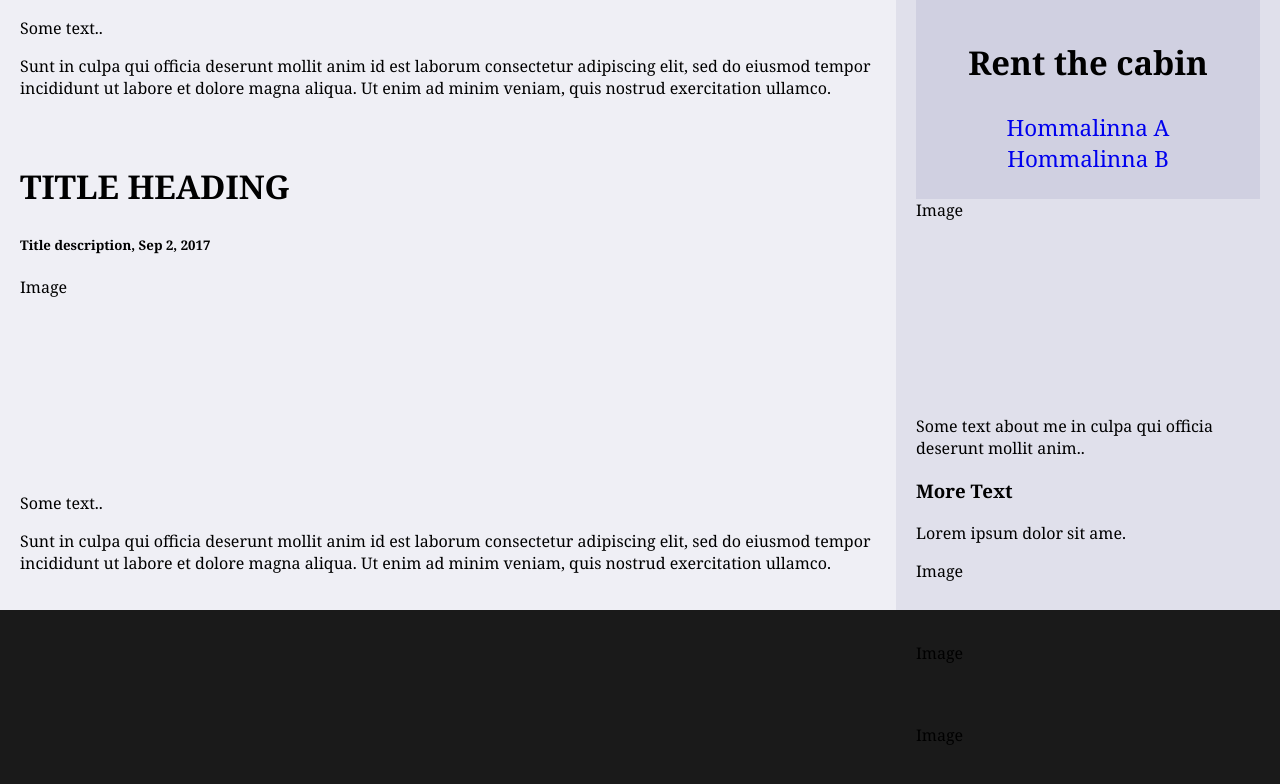
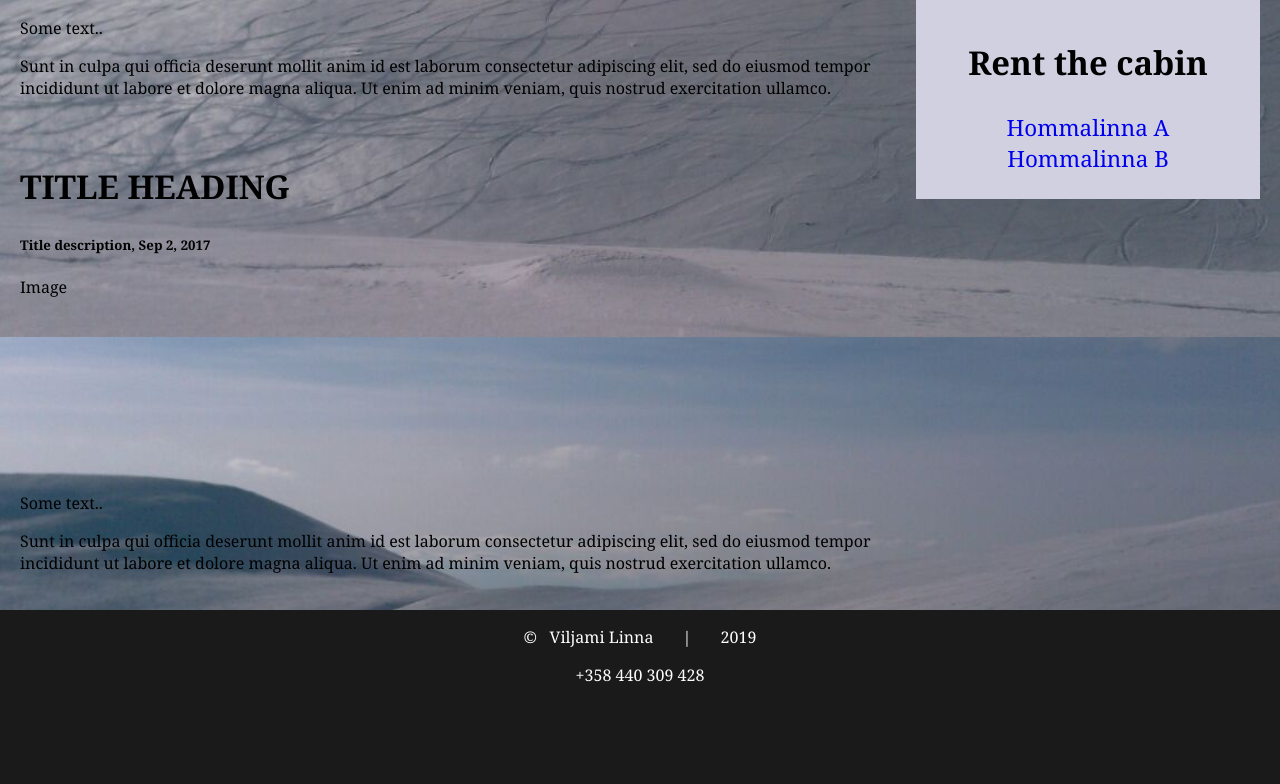
Before and after one commit to LinnaViljami/hommalinna, a Django app: template hommalinna_sites/templates/home.html in a window 1280 px wide. Shown: the part 739-1523 px from the top of the page. After the commit the page ends 1421 px from the top, so only its background shows below. Run offline with Django 3.2, Linux system fonts and the light colour scheme; the template is opened without the code that fills it, so the values that code supplies are empty; some libraries are stand-ins or nearby versions.

Commit message:
Backround image added and css properties setted up

```diff
--- a/hommalinna_sites/static/css/style.css
+++ b/hommalinna_sites/static/css/style.css
@@ -70,6 +70,12 @@ h2{
   display: flex;
   flex-wrap: wrap;
   flex-direction: row-reverse;
+
+  background-image: url("/static/images/taustakuva.jpg");
+  background-position: left top;
+  background-size: cover;
+  background-repeat: no-repeat;
+  background-attachment: fixed;
 }
 
 .clearfix{
@@ -79,15 +85,19 @@ h2{
 /* Sidebar/left column */
 .side {
   flex: 30%;
-  background-color: #e0e0eb;
   padding: 20px;
 }
 
 /* Main column */
 .main {
   flex: 70%;
-  background-color: #efeff5;
   padding: 20px;
+
+}
+
+.bottomBar {
+  text-align: center;
+  color: white;
 }
 
 /* Fake image, just for this example */
--- a/hommalinna_sites/templates/home.html
+++ b/hommalinna_sites/templates/home.html
@@ -30,13 +30,6 @@
         <br>
         <a href="/hommalinna_sites/cabin"> Hommalinna B</a>
     </div>
-    <div class="fakeimg" style="height:200px;">Image</div>
-    <p>Some text about me in culpa qui officia deserunt mollit anim..</p>
-    <h3>More Text</h3>
-    <p>Lorem ipsum dolor sit ame.</p>
-    <div class="fakeimg" style="height:60px;">Image</div><br>
-    <div class="fakeimg" style="height:60px;">Image</div><br>
-    <div class="fakeimg" style="height:60px;">Image</div>
   </div>
   <div class="main">
     <h2>Hommalinna</h2>
--- a/hommalinna_sites/templates/partials/footer.html
+++ b/hommalinna_sites/templates/partials/footer.html
@@ -1,2 +1,7 @@
+<div class="bottomBar">
+  <p>&copy; &nbsp; Viljami Linna
+    &nbsp; &nbsp; &nbsp; | &nbsp; &nbsp; &nbsp; 2019 </p>
+    <p>+358 440 309 428 </p>
+</div>
   </body>
 </html>
```
